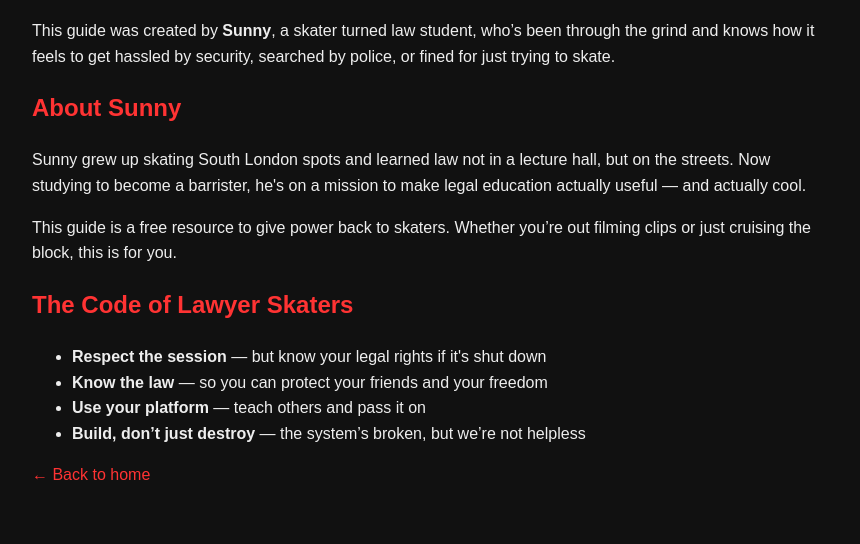
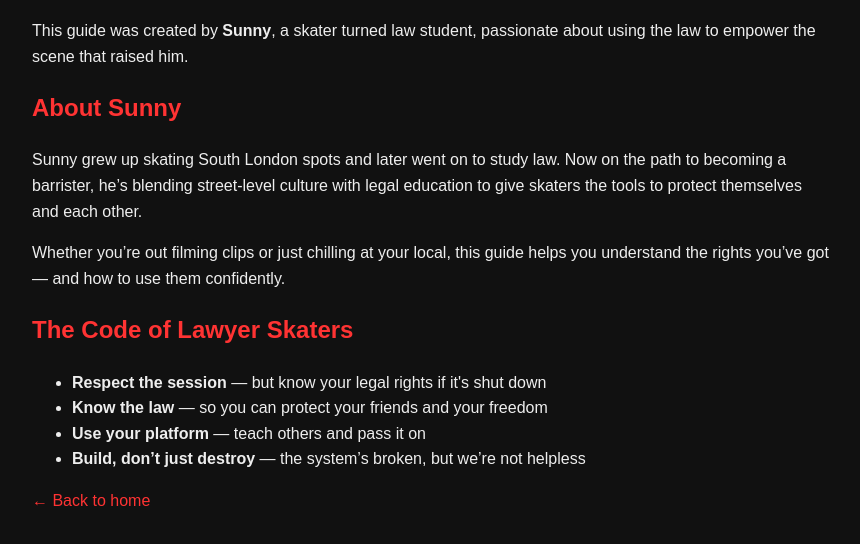
Before and after one commit to sunnyfinebalogun/skate-law-cite, a plain HTML site: page guide.html in a window 1280 px wide. Shown: the part 116-660 px from the top of the page, without its empty margins (208-1068 px from the left). Drawn offline with Linux system fonts and the light colour scheme.

Commit message:
guide.html

```diff
--- a/guide.html
+++ b/guide.html
@@ -14,10 +14,13 @@
 <body>
   <div class="container">
     <h1>Know Your Rights – The Skater's Guide</h1>
-    <p>This guide was created by <strong>Sunny</strong>, a skater turned law student, who’s been through the grind and knows how it feels to get hassled by security, searched by police, or fined for just trying to skate.</p>
+    <p>This guide was created by <strong>Sunny</strong>, a skater turned law student, passionate about using the law to empower the scene that raised him.</p>
+
     <h2>About Sunny</h2>
-    <p>Sunny grew up skating South London spots and learned law not in a lecture hall, but on the streets. Now studying to become a barrister, he's on a mission to make legal education actually useful — and actually cool.</p>
-    <p>This guide is a free resource to give power back to skaters. Whether you’re out filming clips or just cruising the block, this is for you.</p>
+    <p>Sunny grew up skating South London spots and later went on to study law. Now on the path to becoming a barrister, he’s blending street-level culture with legal education to give skaters the tools to protect themselves and each other.</p>
+
+    <p>Whether you’re out filming clips or just chilling at your local, this guide helps you understand the rights you’ve got — and how to use them confidently.</p>
+
     <h2>The Code of Lawyer Skaters</h2>
     <ul>
       <li><strong>Respect the session</strong> — but know your legal rights if it's shut down</li>
@@ -25,6 +28,7 @@
       <li><strong>Use your platform</strong> — teach others and pass it on</li>
       <li><strong>Build, don’t just destroy</strong> — the system’s broken, but we’re not helpless</li>
     </ul>
+
     <p><a href="index.html">← Back to home</a></p>
   </div>
 </body>
```
